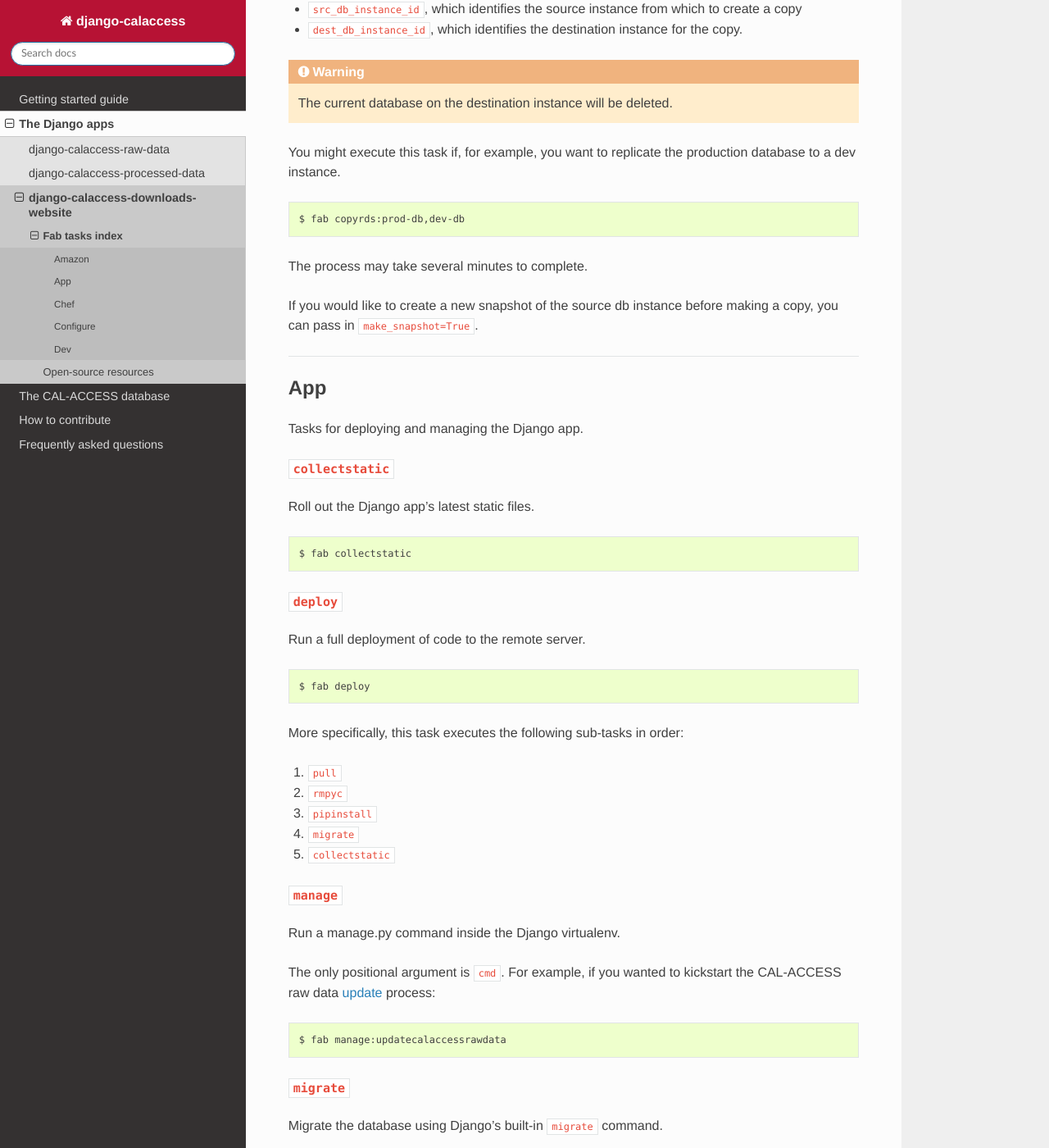
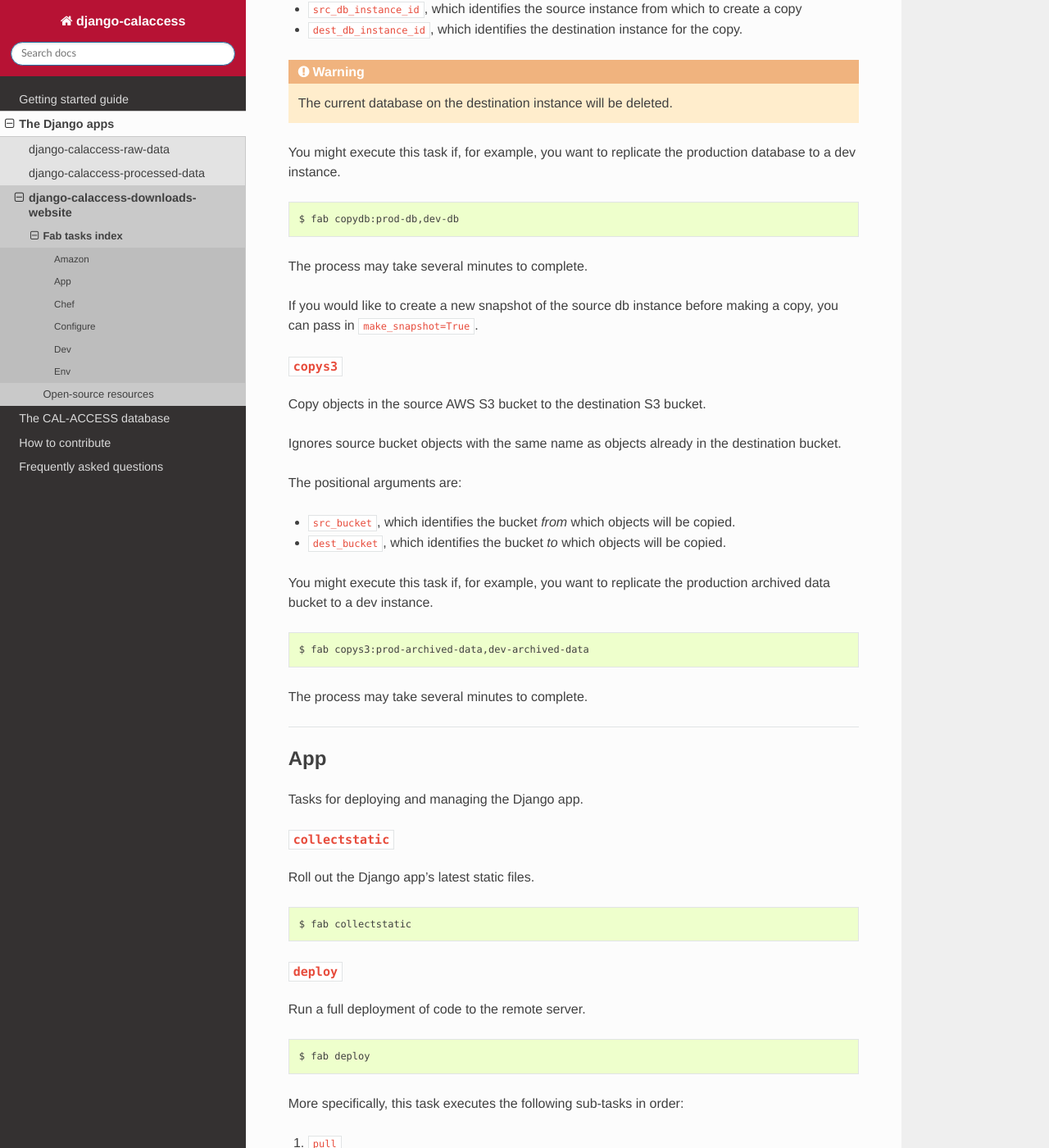
Before and after one commit to palewire/django-calaccess-technical-documentation, a Sphinx documentation site: the page built from docs/apps/calaccess_downloads_site/fab-task-index.rst, in a window 1280 px wide and 1400 px high, scrolled down 2121 px. Shown: the whole window at 82% size. Built offline with Sphinx 7.4.7 and the Read the Docs theme 2.0.0, drawn with Linux system fonts in a browser that asks for light colours; some of the changed text lies outside the part shown.

Commit message:
Added more fab tasks, fixed a few typos

```diff
--- a/docs/apps/calaccess_downloads_site/fab-task-index.rst
+++ b/docs/apps/calaccess_downloads_site/fab-task-index.rst
@@ -94,12 +94,33 @@ You might execute this task if, for example, you want to replicate the productio
 
 .. code-block:: bash
 
-    $ fab copyrds:prod-db,dev-db
+    $ fab copydb:prod-db,dev-db
 
 The process may take several minutes to complete.
 
 If you would like to create a new snapshot of the source db instance before making a copy, you can pass in ``make_snapshot=True``.
 
+
+``copys3``
+~~~~~~~~~~
+
+Copy objects in the source AWS S3 bucket to the destination S3 bucket.
+
+Ignores source bucket objects with the same name as objects already in the
+destination bucket.
+
+The positional arguments are:
+
+* ``src_bucket``, which identifies the bucket *from* which objects will be copied.
+* ``dest_bucket``, which identifies the bucket *to* which objects will be copied.
+
+You might execute this task if, for example, you want to replicate the production archived data bucket to a dev instance.
+
+.. code-block:: bash
+
+    $ fab copys3:prod-archived-data,dev-archived-data
+
+The process may take several minutes to complete.
 
 --------------------------------------------
 
@@ -363,3 +384,36 @@ By default, you will connect to the instance specified in ``ec2_host`` under you
 .. code-block:: bash
 
     $ fab ssh:<ec2_instance_address>
+
+
+--------------------------------------------
+
+Env
+---
+
+Tasks for temporarily switching environments before running subsequent tasks.
+
+For example, if your OS ``CALACCESS_WEBSITE_ENV`` environment variable is set to ``DEV``, but you want to quickly deploy some recent changes to the production server, you can:
+
+.. code-block:: bash
+
+    $ fab prod deploy
+
+``dev``
+~~~~~~~
+
+Operate on the development environment.
+
+.. code-block:: bash
+
+    $ fab dev <task1> <task2>
+
+
+``prod``
+~~~~~~~
+
+Operate on the production environment.
+
+.. code-block:: bash
+
+    $ fab prod <task1> <task2>
```
Also changed, not shown: other parts of docs/apps/calaccess_downloads_site/fab-task-index.rst (+1 -1 lines).
